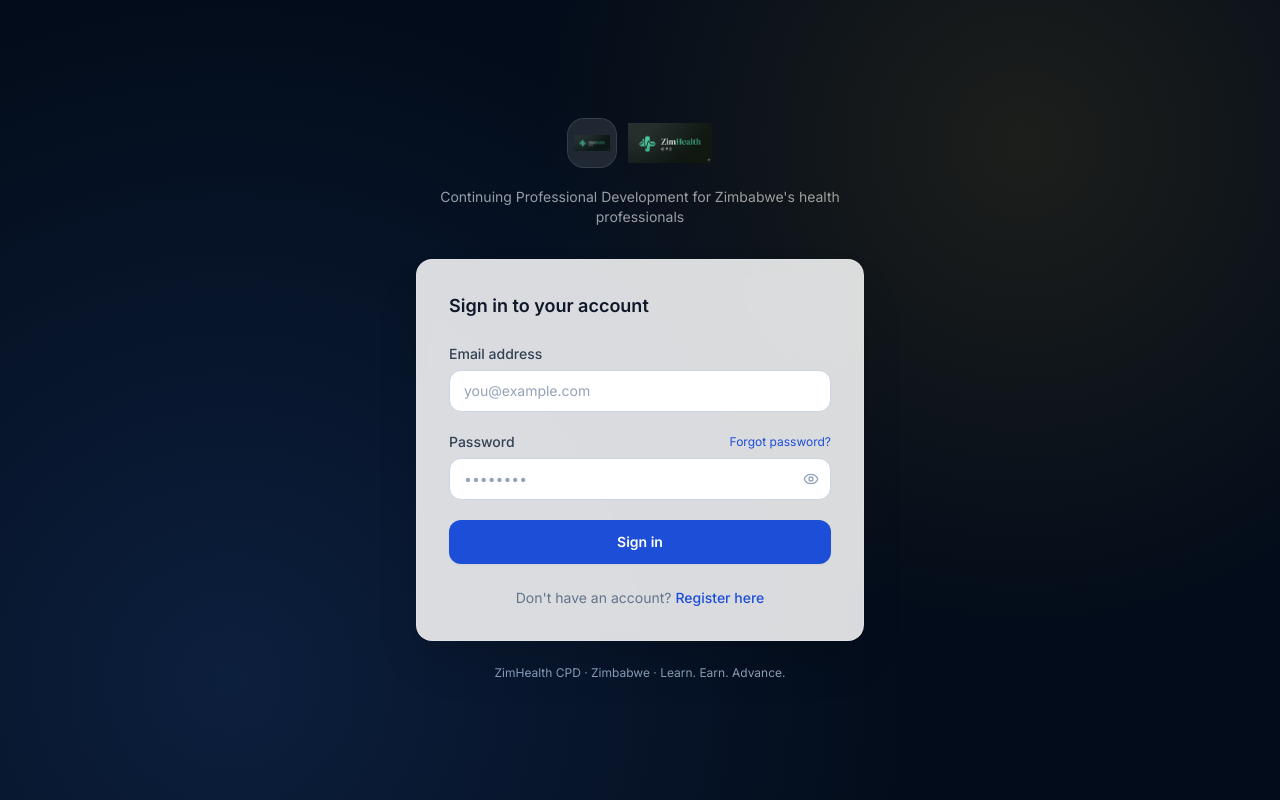
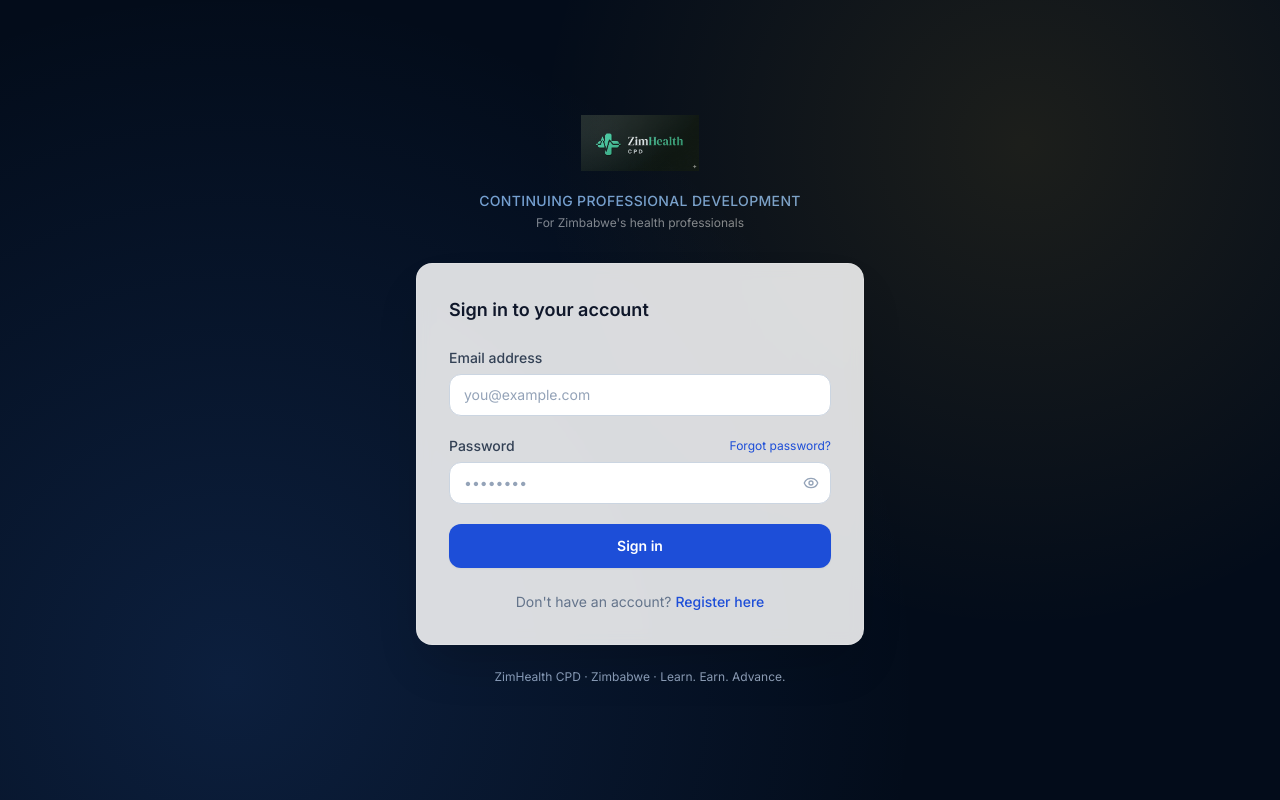
Before and after one commit to chihwayi/zimhealth-cpd, a React (Vite) app in the folder apps/web/: page /login in a window 1280 px wide. Built offline with nearby package versions, Linux system fonts and the light colour scheme; no server answers.

Commit message:
feat: update branding images and enhance role permissions in routes

```diff
--- a/apps/web/index.html
+++ b/apps/web/index.html
@@ -2,7 +2,7 @@
 <html lang="en">
   <head>
     <meta charset="UTF-8" />
-    <link rel="icon" type="image/png" href="/favicon.png" />
+    <link rel="icon" type="image/png" href="/brand-zimhealthcpd.png" />
     <link rel="apple-touch-icon" href="/apple-touch-icon.png" />
     <meta name="viewport" content="width=device-width, initial-scale=1.0" />
     <meta name="theme-color" content="#14b8a6" />
--- a/apps/web/src/App.tsx
+++ b/apps/web/src/App.tsx
@@ -103,7 +103,7 @@ export default function App() {
         <Route
           path="/courses/:id"
           element={
-            <ProtectedRoute allowedRoles={['LEARNER']}>
+            <ProtectedRoute allowedRoles={['LEARNER', 'CONTENT_MANAGER', 'ADMIN']}>
               <AppShell>
                 <LearnerCoursePlayer />
               </AppShell>
--- a/apps/web/src/components/layout/AppShell.tsx
+++ b/apps/web/src/components/layout/AppShell.tsx
@@ -45,8 +45,7 @@ export function AppShell({ children }: Props) {
             <Menu size={18} />
           </button>
           <div className="flex items-center gap-2 min-w-0">
-            <img src="/favicon.png" alt="ZimHealth CPD" className="h-8 w-8 rounded-xl object-contain p-1 bg-white/10 ring-1 ring-white/20" />
-            <img src="/brand-zimhealthcpd.png" alt="ZimHealth CPD" className="h-7 w-auto max-w-[140px] object-contain brightness-110" />
+            <img src="/brand-zimhealthcpd.png" alt="ZimHealth CPD" className="h-8 w-auto max-w-[150px] object-contain brightness-110" />
           </div>
         </div>
       </header>
--- a/apps/web/src/components/layout/Sidebar.tsx
+++ b/apps/web/src/components/layout/Sidebar.tsx
@@ -149,20 +149,12 @@ export function Sidebar({ className, mobile = false, onNavigate, onClose }: Side
       <div className={clsx('relative px-5 py-5 border-b-4', ROLE_ACCENT[user.role])}>
         <div className="flex items-start justify-between gap-3">
           <div className="flex items-start gap-3 min-w-0">
-            <img
-              src="/favicon.png"
-              alt="ZimHealth CPD"
-              className={clsx(
-                'h-10 w-10 rounded-2xl object-contain flex-shrink-0 p-1',
-                isDarkSidebar ? 'bg-white/10 ring-1 ring-white/15' : 'bg-primary-50 ring-1 ring-primary-200',
-              )}
-            />
             <div className="min-w-0">
               <img
                 src="/brand-zimhealthcpd.png"
                 alt="ZimHealth CPD"
                 className={clsx(
-                  'h-7 w-auto max-w-[130px] object-contain',
+                  'h-9 w-auto max-w-[160px] object-contain',
                   isDarkSidebar ? 'brightness-110' : '',
                 )}
               />
--- a/apps/web/src/components/ui/Toast.tsx
+++ b/apps/web/src/components/ui/Toast.tsx
@@ -18,11 +18,19 @@ interface ToastStore {
   remove: (id: string) => void;
 }
 
+function genId(): string {
+  if (typeof crypto !== 'undefined' && typeof crypto.randomUUID === 'function') {
+    return crypto.randomUUID();
+  }
+  // Fallback for non-secure contexts (plain HTTP)
+  return `${Date.now().toString(36)}-${Math.random().toString(36).slice(2, 9)}`;
+}
+
 export const useToastStore = create<ToastStore>((set) => ({
   toasts: [],
   add: (message, type = 'info') =>
     set((s) => ({
-      toasts: [...s.toasts, { id: crypto.randomUUID(), message, type }],
+      toasts: [...s.toasts, { id: genId(), message, type }],
     })),
   remove: (id) =>
     set((s) => ({ toasts: s.toasts.filter((t) => t.id !== id) })),
--- a/apps/web/src/pages/ForgotPassword.tsx
+++ b/apps/web/src/pages/ForgotPassword.tsx
@@ -32,9 +32,8 @@ export default function ForgotPassword() {
       <div className="pointer-events-none absolute inset-0 bg-[radial-gradient(circle_at_18%_85%,rgba(59,130,246,0.16),transparent_55%),radial-gradient(circle_at_80%_18%,rgba(251,191,36,0.10),transparent_40%)]" />
       <div className="w-full max-w-md">
         <header className="text-center mb-8">
-          <div className="inline-flex items-center gap-3 mb-4">
-            <img src="/favicon.png" alt="" className="h-12 w-12 rounded-2xl object-contain p-1.5 bg-white/10 ring-1 ring-white/20" />
-            <img src="/brand-zimhealthcpd.png" alt="ZimHealth CPD" className="h-10 w-auto max-w-[180px] object-contain" />
+          <div className="flex justify-center mb-4">
+            <img src="/brand-zimhealthcpd.png" alt="ZimHealth CPD" className="h-14 w-auto max-w-[240px] object-contain" />
           </div>
           <h1 className="text-2xl font-bold text-white mt-2">Reset your password</h1>
           <p className="text-white/60 mt-1 text-sm">We’ll email you a link to set a new password.</p>
--- a/apps/web/src/pages/Login.tsx
+++ b/apps/web/src/pages/Login.tsx
@@ -75,12 +75,14 @@ export default function Login() {
       <div className="w-full max-w-md">
         {/* Brand */}
         <header className="text-center mb-8">
-          <div className="inline-flex items-center gap-3 mb-4">
-            <img src="/favicon.png" alt="" className="h-12 w-12 rounded-2xl object-contain p-1.5 bg-white/10 ring-1 ring-white/20" />
-            <img src="/brand-zimhealthcpd.png" alt="ZimHealth CPD" className="h-10 w-auto max-w-[180px] object-contain" />
+          <div className="flex justify-center mb-5">
+            <img src="/brand-zimhealthcpd.png" alt="ZimHealth CPD" className="h-14 w-auto max-w-[240px] object-contain" />
           </div>
-          <p className="text-white/60 mt-1 text-sm">
-            Continuing Professional Development for Zimbabwe's health professionals
+          <p className="text-sm font-medium tracking-wide uppercase text-blue-300/80 letter-spacing-widest">
+            Continuing Professional Development
+          </p>
+          <p className="mt-1 text-white/50 text-xs">
+            For Zimbabwe's health professionals
           </p>
         </header>
 
--- a/apps/web/src/pages/Register.tsx
+++ b/apps/web/src/pages/Register.tsx
@@ -106,9 +106,8 @@ export default function Register() {
         <section className="relative hidden min-h-[720px] flex-col justify-between overflow-hidden bg-slate-950 p-10 text-white lg:flex">
           <div className="absolute inset-0 bg-[linear-gradient(140deg,_rgba(59,130,246,0.35),_transparent_45%),radial-gradient(circle_at_80%_20%,_rgba(251,191,36,0.24),_transparent_30%)]" />
           <div className="relative">
-            <div className="flex items-center gap-3 mb-8">
-              <img src="/favicon.png" alt="" className="h-12 w-12 rounded-2xl object-contain p-1.5 bg-white/15 ring-1 ring-white/20" />
-              <img src="/brand-zimhealthcpd.png" alt="ZimHealth CPD" className="h-10 w-auto max-w-[160px] object-contain brightness-110" />
+            <div className="mb-8">
+              <img src="/brand-zimhealthcpd.png" alt="ZimHealth CPD" className="h-12 w-auto max-w-[200px] object-contain brightness-110" />
             </div>
             <h1 className="mt-8 max-w-md text-5xl font-black leading-[0.95] tracking-tight">
               One CPD home for every health council.
--- a/apps/web/src/pages/ResetPassword.tsx
+++ b/apps/web/src/pages/ResetPassword.tsx
@@ -53,9 +53,8 @@ export default function ResetPassword() {
       <div className="pointer-events-none absolute inset-0 bg-[radial-gradient(circle_at_18%_85%,rgba(59,130,246,0.16),transparent_55%),radial-gradient(circle_at_80%_18%,rgba(251,191,36,0.10),transparent_40%)]" />
       <div className="w-full max-w-md">
         <header className="text-center mb-8">
-          <div className="inline-flex items-center gap-3 mb-4">
-            <img src="/favicon.png" alt="" className="h-12 w-12 rounded-2xl object-contain p-1.5 bg-white/10 ring-1 ring-white/20" />
-            <img src="/brand-zimhealthcpd.png" alt="ZimHealth CPD" className="h-10 w-auto max-w-[180px] object-contain" />
+          <div className="flex justify-center mb-4">
+            <img src="/brand-zimhealthcpd.png" alt="ZimHealth CPD" className="h-14 w-auto max-w-[240px] object-contain" />
           </div>
           <h1 className="text-2xl font-bold text-white mt-2">Set a new password</h1>
           <p className="text-white/60 mt-1 text-sm">Choose a strong password you’ll remember.</p>
--- a/apps/web/src/pages/learner/CoursePlayer.tsx
+++ b/apps/web/src/pages/learner/CoursePlayer.tsx
@@ -293,6 +293,8 @@ export default function CoursePlayerPage() {
   const queryClient = useQueryClient();
   const isOnline = useOnlineStatus();
   const user = useAuthStore((state) => state.user);
+  // Creators and admins preview without enrolling — skip learner-only API calls
+  const isPreviewMode = user?.role === 'CONTENT_MANAGER' || user?.role === 'ADMIN';
 
   const [activeSectionId, setActiveSectionId] = useState<string | null>(null);
   const [reviewRating, setReviewRating] = useState(0);
@@ -310,7 +312,7 @@ export default function CoursePlayerPage() {
   const { data: enrollmentRows, isLoading: enrollmentLoading } = useQuery<EnrollmentRow[]>({
     queryKey: ['enrollment-course', id],
     queryFn: () => api.get(`/api/enrollments?courseId=${encodeURIComponent(id!)}`),
-    enabled: !!id && isOnline,
+    enabled: !!id && isOnline && !isPreviewMode,
   });
 
   // ── Load offline data when offline ──
@@ -421,8 +423,10 @@ export default function CoursePlayerPage() {
         savedAt: Date.now(),
       });
       setOfflineModuleIds((prev) => new Set([...prev, moduleId]));
-      // Best-effort telemetry for admin release readiness (Sprint 30).
-      void api.post('/api/telemetry/offline-download', { courseId: id, moduleId }).catch(() => null);
+      // Best-effort telemetry (learner-only endpoint, skip in preview mode)
+      if (!isPreviewMode) {
+        void api.post('/api/telemetry/offline-download', { courseId: id, moduleId }).catch(() => null);
+      }
     } finally {
       setDownloadingModuleId(null);
     }
@@ -436,7 +440,7 @@ export default function CoursePlayerPage() {
 
   const enrollment = enrollmentRows?.[0] ?? null;
   const completedSections = enrollment?.completedSections ?? [];
-  const isEnrolled = !!enrollment;
+  const isEnrolled = isPreviewMode || !!enrollment;
   const isCompleted = enrollment?.status === 'COMPLETED';
   const progressPercent = enrollment?.progressPercent ?? 0;
   const isFreeLearner = user?.role === 'LEARNER' && (user.subscriptionTier ?? 'FREE') === 'FREE';
@@ -715,6 +719,13 @@ export default function CoursePlayerPage() {
 
   return (
     <div className="max-w-7xl mx-auto px-4 py-6">
+      {/* Preview mode banner */}
+      {isPreviewMode && (
+        <div className="mb-4 rounded-xl border border-amber-200 bg-amber-50 px-4 py-2.5 text-sm text-amber-800 flex items-center gap-2">
+          <span className="font-semibold">Preview mode</span>
+          <span className="text-amber-600">— learners see this after enrolling. Progress is not tracked.</span>
+        </div>
+      )}
       {/* Header */}
       <div className="flex items-start justify-between gap-4 mb-6">
         <div className="min-w-0">
@@ -795,7 +806,7 @@ export default function CoursePlayerPage() {
               </button>
 
               <div className="flex items-center gap-2 flex-wrap justify-end">
-                {!activeSectionDone && active?.section.type !== 'QUIZ' && (
+                {!isPreviewMode && !activeSectionDone && active?.section.type !== 'QUIZ' && (
                   <button
                     onClick={() => active && void markSectionCompleteMutation.mutate(active.section.id)}
                     disabled={markSectionCompleteMutation.isPending}
```
Also changed, not shown: 2 other files (tests, documents, lock files or other folders).
